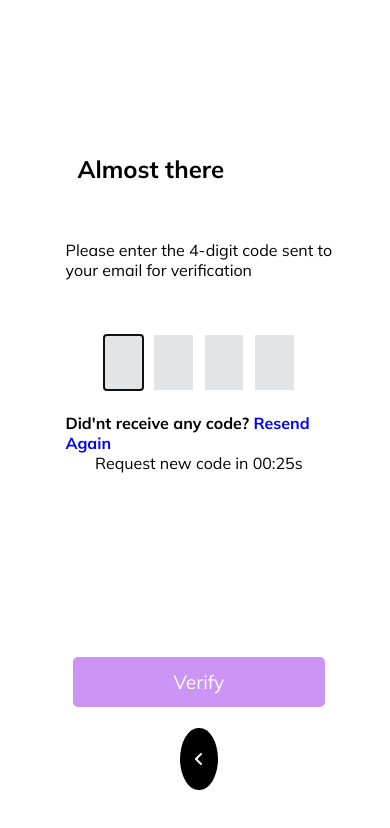
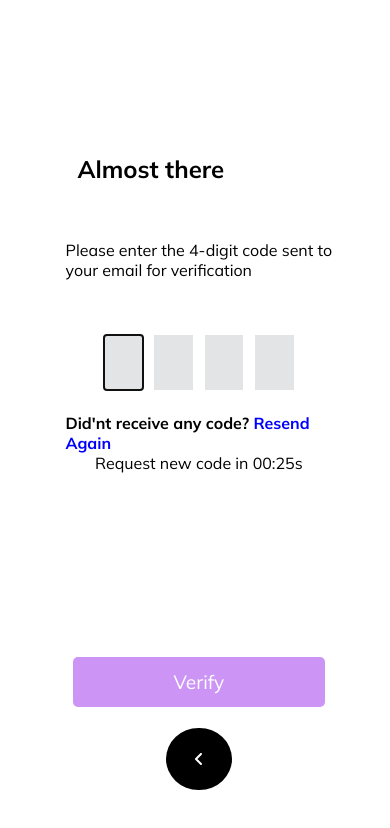
Before and after one commit to quantumbrize/Health-Tag, a React (Create React App) app: page /doctor/Verification in a window 390 px wide. Shown: the top 828 px of the page. Built offline with nearby package versions, Linux system fonts and the light colour scheme.

Commit message:
responsive back button

```diff
--- a/src/Doctor/Pages/Verifi/Verification.jsx
+++ b/src/Doctor/Pages/Verifi/Verification.jsx
@@ -80,7 +80,7 @@ const Verification = () => {
       </div>
       <button style={{width:"90%",height:"9%",backgroundColor:"rgb(204, 149, 245)",border:"none",color:"white",borderRadius:"5px",fontSize:"1.2em"}} type='submit'>Verify</button>
       </form>
-      <Link style={{position:"absolute",height:"9%",width:"12%",backgroundColor:"black",bottom:"-2%",borderRadius:"50%",display:"flex",justifyContent:"center",alignItems:"center",color:"white"}} to={"/signup"}> <FaAngleLeft/> </Link>
+      <Link className='back-button' style={{position:"absolute",height:"9%",backgroundColor:"black",bottom:"-2%",borderRadius:"50%",display:"flex",justifyContent:"center",alignItems:"center",color:"white"}} to={"/signup"}> <FaAngleLeft/> </Link>
     </div>
   )
 }
--- a/src/Doctor/Pages/Verifi/Verify.css
+++ b/src/Doctor/Pages/Verifi/Verify.css
@@ -55,7 +55,9 @@ input[type=number]::-webkit-inner-spin-button {
     -webkit-appearance: none;
     margin: 0;
 }
-
+.back-button{
+    width: 12%;
+}
 /* For Firefox */
 input[type=number] {
     -moz-appearance: textfield;
@@ -64,12 +66,18 @@ input[type=number] {
     .verify{
         width: 40vw;
     }
+    .back-button{
+        width: 19%;
+    }
 
 }
 @media screen and (max-width:900px) {
     .verify{
         width: 60vw;
         left: 25vw;
+    }
+    .back-button{
+        width: 21%;
     }
 
 }
@@ -102,6 +110,9 @@ input[type=number] {
     .inputs input{
         height: 75%;
     }
+    .back-button{
+        width: 24%;
+    }
 
 }
 @media screen and (max-width:390px) {
@@ -112,6 +123,8 @@ input[type=number] {
         width: 80vw;
         left: 11vw;
     }
-
+    .back-button{
+        width: 21%;
+    }
 
 }
```
